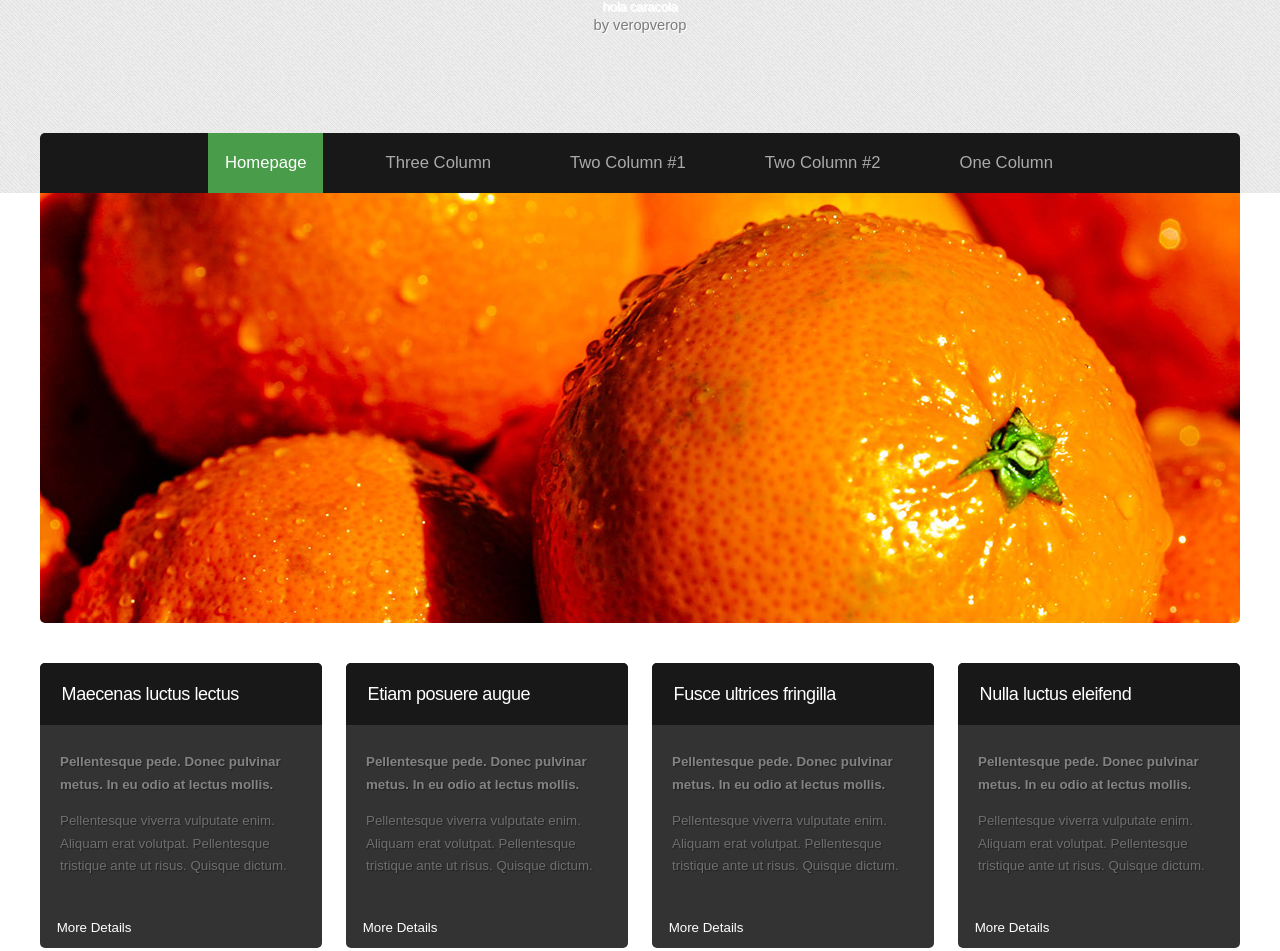
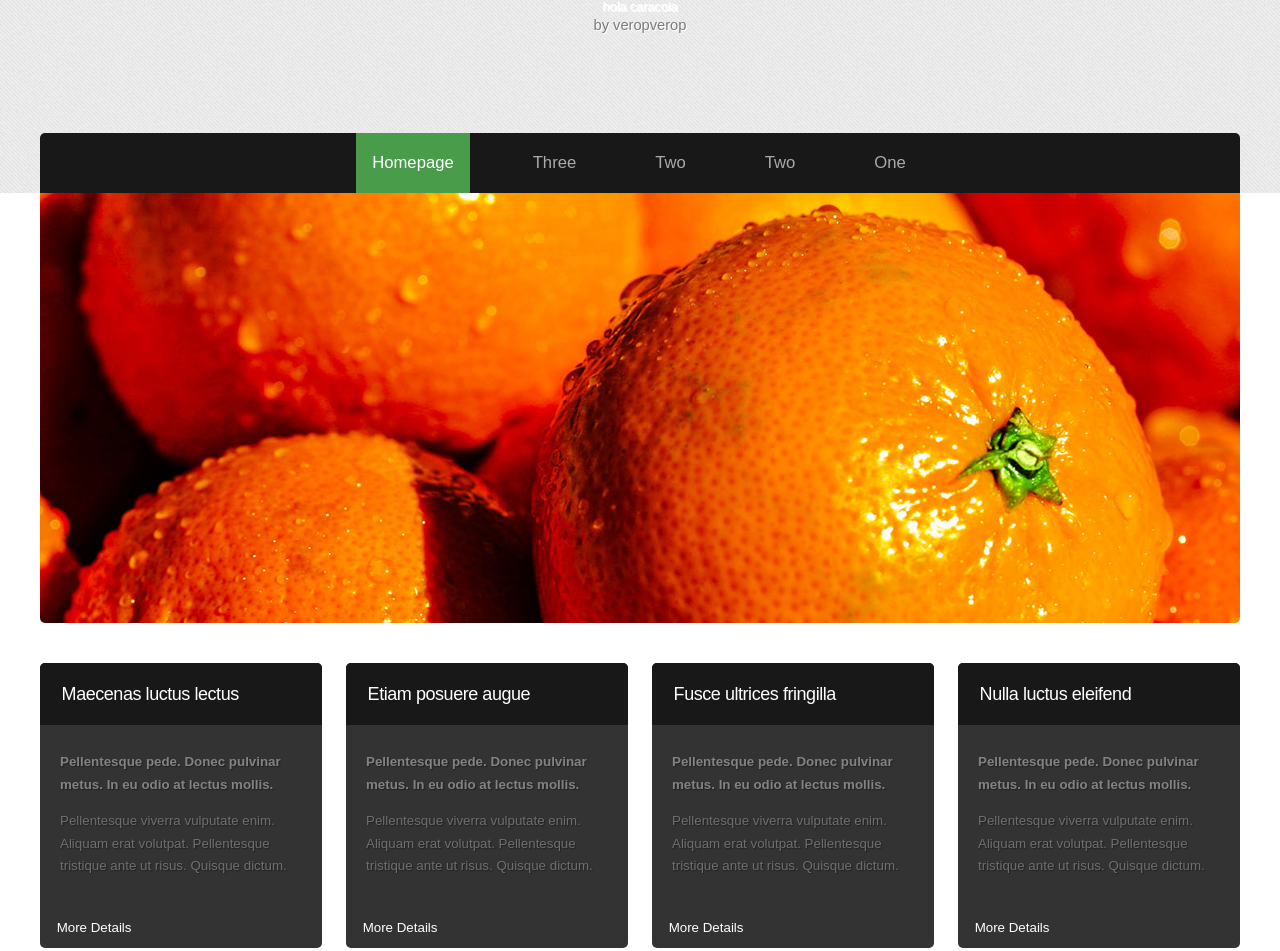
Before and after one commit to veronicasandoval/rebase, a plain HTML site: page index.html in a window 1280 px wide. Shown: the top 951 px of the page. Drawn offline with Linux system fonts and the light colour scheme.

Commit message:
Modify menu

```diff
--- a/index.html
+++ b/index.html
@@ -40,10 +40,10 @@
 					<nav class="mobileUI-site-nav">
 						<ul>
 							<li class="current_page_item"><a href="index.html">Homepage</a></li>
-							<li><a href="threecolumn.html">Three Column</a></li>
-							<li><a href="twocolumn1.html">Two Column #1</a></li>
-							<li><a href="twocolumn2.html">Two Column #2</a></li>
-							<li><a href="onecolumn.html">One Column</a></li>
+							<li><a href="threecolumn.html">Three</a></li>
+							<li><a href="twocolumn1.html">Two</a></li>
+							<li><a href="twocolumn2.html">Two</a></li>
+							<li><a href="onecolumn.html">One</a></li>
 						</ul>
 					</nav>
 				</div>
```
